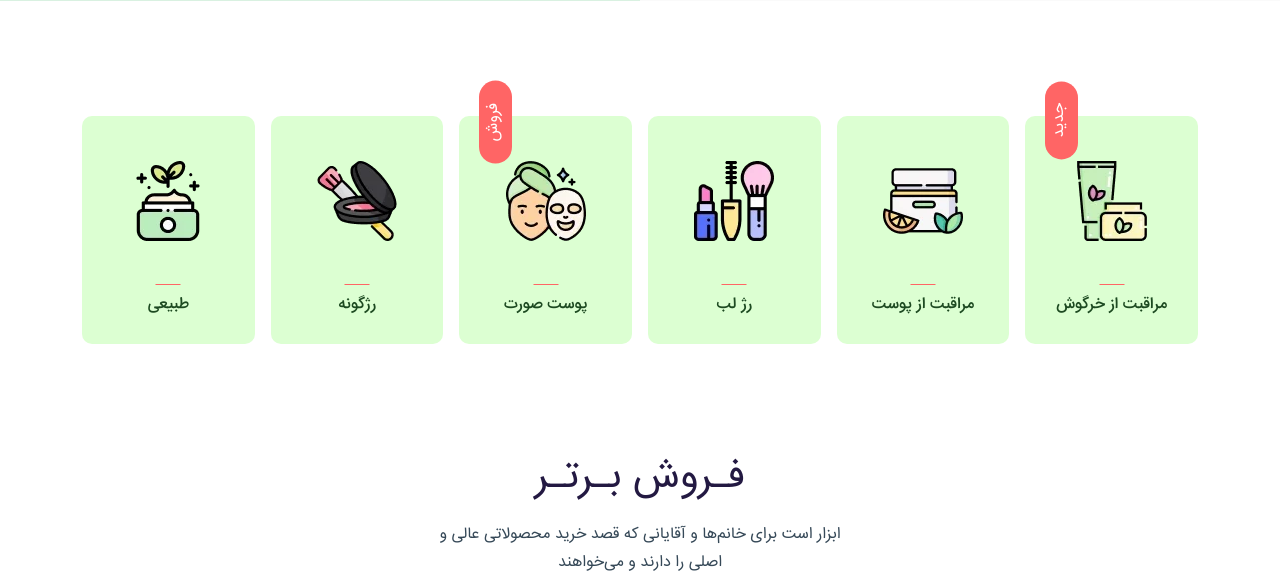
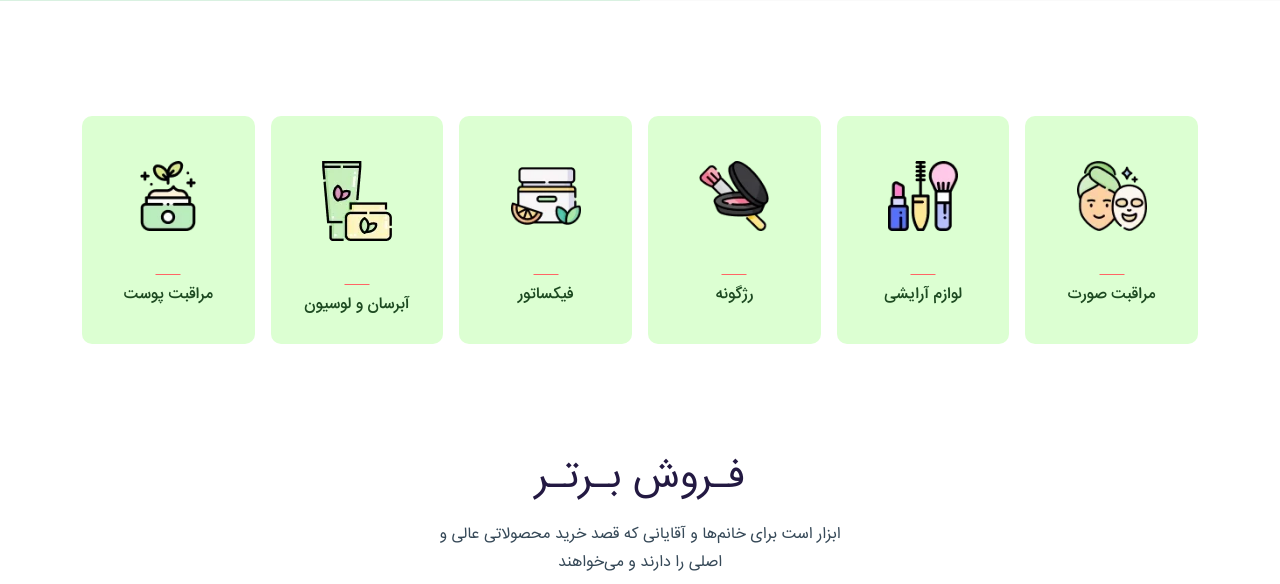
Before and after one commit to radman1007/Aida-Beauty7, a Django app: page / in a window 1280 px wide. Shown: the part 999-1583 px from the top of the page. Run offline with Django 5.2, Linux system fonts and the light colour scheme; data comes from the database, SQL or seed files in the repository; both versions use the stored data as it was after the commit; data that the repository does not hold is empty; some libraries are stand-ins or nearby versions; some web fonts are replaced.

Commit message:
add base category

```diff
--- a/home/admin.py
+++ b/home/admin.py
@@ -1,6 +1,9 @@
 from django.contrib import admin
-from .models import Contact
+from .models import Contact, BaseCategory
 
 @admin.register(Contact)
 class ContactAdmin(admin.ModelAdmin):
     list_display = ('first_name', 'last_name', 'email')
+
+
+admin.site.register(BaseCategory)
--- a/home/models.py
+++ b/home/models.py
@@ -13,6 +13,7 @@ class Contact(models.Model):
 class BaseCategory(models.Model):
     name = models.CharField(max_length=250)
     image = models.ImageField()
+    color = models.CharField(max_length=20, null=True, blank=True)
 
     def __str__(self):
         return self.name
--- a/home/templates/index.html
+++ b/home/templates/index.html
@@ -66,57 +66,16 @@
     <section class="section-space pb-0">
         <div class="container">
             <div class="row g-3 g-sm-6">
+                {% for base_category in base_categories %}
                 <div class="col-6 col-lg-4 col-lg-2 col-xl-2">
                     <!--== Start Product Category Item ==-->
-                    <a href="{% url "product" %}" class="product-category-item">
-                        <img class="icon" src="{% static "files/images/shop/category/1.webp" %}" width="70" height="80" alt="Image-HasTech">
-                        <h3 class="title">مراقبت از خرگوش</h3>
-                        <span class="flag-new">جدید</span>
+                    <a href="{% url "product" %}" class="product-category-item" data-bg-color="{{ base_category.color }}">
+                        <img class="icon" src="{{ base_category.image.url }}" width="70" height="80" alt="Image-HasTech">
+                        <h3 class="title">{{ base_category.name }}</h3>
                     </a>
                     <!--== End Product Category Item ==-->
                 </div>
-                <div class="col-6 col-lg-4 col-lg-2 col-xl-2">
-                    <!--== Start Product Category Item ==-->
-                    <a href="{% url "product" %}" class="product-category-item" data-bg-color="#FFEDB4">
-                        <img class="icon" src="{% static "files/images/shop/category/2.webp" %}" width="80" height="80" alt="Image-HasTech">
-                        <h3 class="title">مراقبت از پوست</h3>
-                    </a>
-                    <!--== End Product Category Item ==-->
-                </div>
-                <div class="col-6 col-lg-4 col-lg-2 col-xl-2 mt-lg-0 mt-sm-6 mt-4">
-                    <!--== Start Product Category Item ==-->
-                    <a href="{% url "product" %}" class="product-category-item" data-bg-color="#DFE4FF">
-                        <img class="icon" src="{% static "files/images/shop/category/3.webp" %}" width="80" height="80" alt="Image-HasTech">
-                        <h3 class="title">رژ لب</h3>
-                    </a>
-                    <!--== End Product Category Item ==-->
-                </div>
-                <div class="col-6 col-lg-4 col-lg-2 col-xl-2 mt-xl-0 mt-sm-6 mt-4">
-                    <!--== Start Product Category Item ==-->
-                    <a href="{% url "product" %}" class="product-category-item" data-bg-color="#FFEACC">
-                        <img class="icon" src="{% static "files/images/shop/category/4.webp" %}" width="80" height="80" alt="Image-HasTech">
-                        <h3 class="title">پوست صورت</h3>
-                        <span data-bg-color="#835BF4" class="flag-new">فروش</span>
-                    </a>
-                    <!--== End Product Category Item ==-->
-                </div>
-                <div class="col-6 col-lg-4 col-lg-2 col-xl-2 mt-xl-0 mt-sm-6 mt-4">
-                    <!--== Start Product Category Item ==-->
-                    <a href="{% url "product" %}" class="product-category-item" data-bg-color="#FFDAE0">
-                        <img class="icon" src="{% static "files/images/shop/category/5.webp" %}" width="80" height="80" alt="Image-HasTech">
-                        <h3 class="title">رژگونه</h3>
-                    </a>
-                    <!--== End Product Category Item ==-->
-                </div>
-                <div class="col-6 col-lg-4 col-lg-2 col-xl-2 mt-xl-0 mt-sm-6 mt-4">
-                    <!--== Start Product Category Item ==-->
-                    <a href="{% url "product" %}" class="product-category-item" data-bg-color="#FFF3DA">
-                        <img class="icon" src="{% static "files/images/shop/category/6.webp" %}" width="80" height="80" alt="Image-HasTech">
-                        <h3 class="title">طبیعی
-                        </h3>
-                    </a>
-                    <!--== End Product Category Item ==-->
-                </div>
+                {% endfor %}
             </div>
         </div>
     </section>
--- a/home/views.py
+++ b/home/views.py
@@ -1,14 +1,16 @@
 from django.shortcuts import render, redirect
 from article.models import Blog
-from product.models import Product
 from .forms import ContactForm
 from django.contrib.auth.decorators import login_required
+from .models import BaseCategory
 
 
 def index(request):
     forms = Blog.objects.all()
+    base_categories = BaseCategory.objects.all()
     context = {
         'forms' : forms,
+        'base_categories' : base_categories,
     }
     return render(request, "index.html", context)
 
```
Also changed, not shown: db.sqlite3, home/migrations/0003_basecategory_color.py (added), media/1.webp (added), media/1_RqBRnAk.webp (added), media/2.webp (added), media/2_moV9o8S.webp (added), media/3.webp (added), media/4.webp (added), media/5.webp (added), media/6.webp (added).
